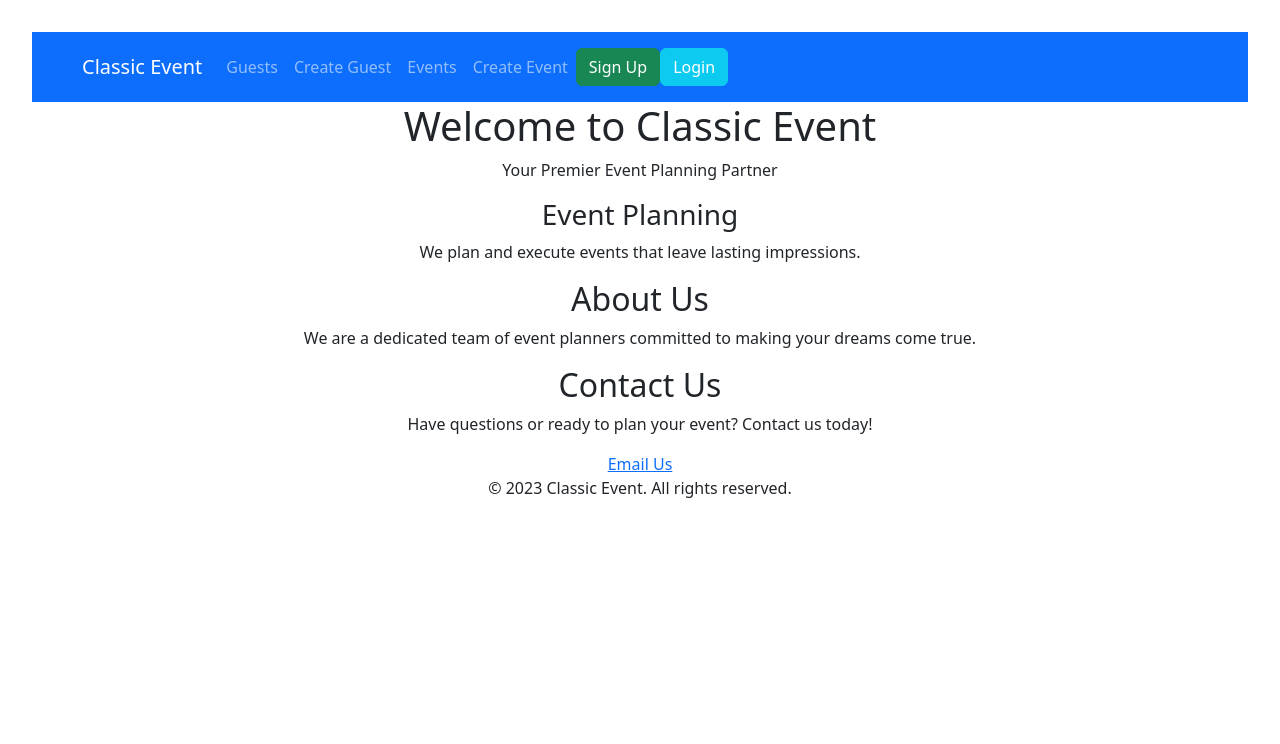
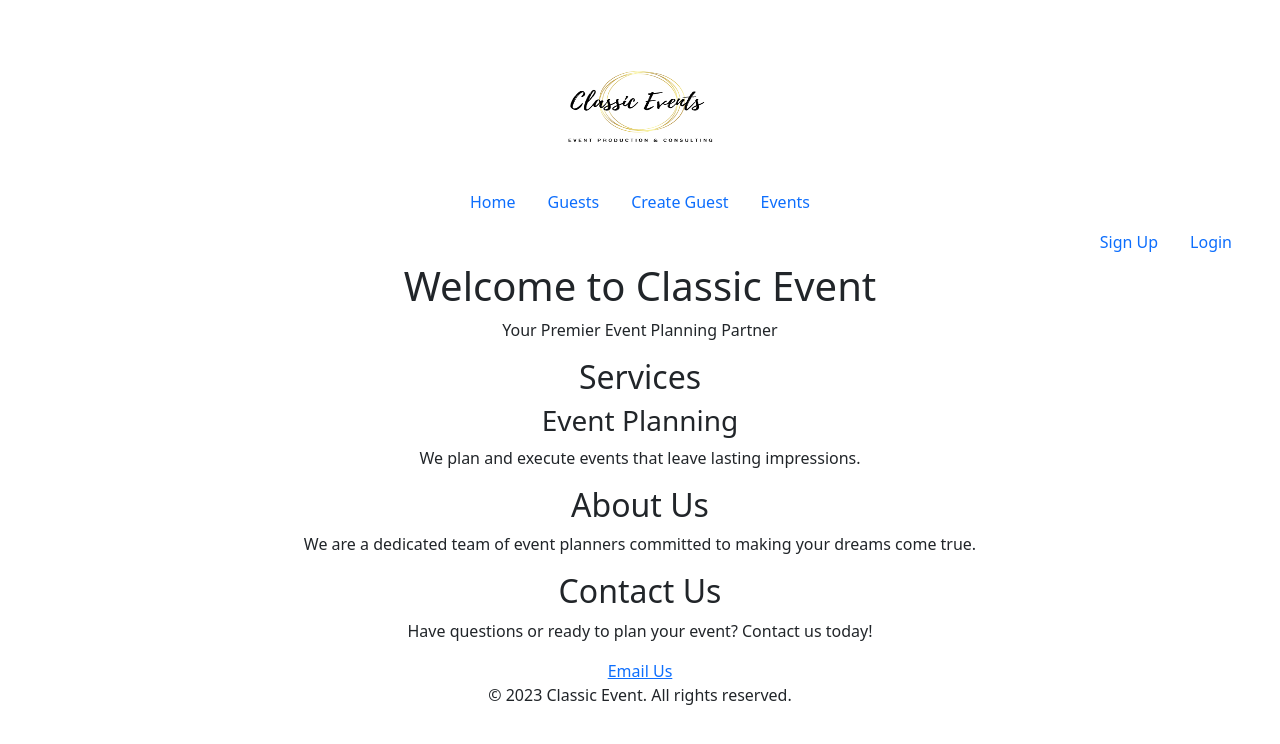
Before and after one commit to CycloneJ1/classic-event-frontend, a React (Vite) app: page / in a window 1280 px wide. Shown: the top 744 px of the page. Built offline with nearby package versions, Linux system fonts and the light colour scheme; no server answers.

Commit message:
addbootstrap to the navbar / logo / homepage - still busy

```diff
--- a/src/components/Navbar.jsx
+++ b/src/components/Navbar.jsx
@@ -1,75 +1,82 @@
 import { Link } from "react-router-dom";
 import { useContext } from "react";
 import { AuthContext } from "../context/auth.context";
+import Nav from 'react-bootstrap/Nav';
+import Col from 'react-bootstrap/Col';
+import Container from 'react-bootstrap/Container';
+import Image from 'react-bootstrap/Image';
+import Row from 'react-bootstrap/Row';
+import ImageSrc from "../images/classiceventlogo.png"; // Adjust the path as needed
+
+
 
 function Navbar() {
   const { isLoggedIn, user, logOutUser } = useContext(AuthContext);
 
   return (
-    <nav className="navbar navbar-expand-lg navbar-dark bg-primary">
-      <div className="container">
-        <Link className="navbar-brand" to="/">
-          Classic Event
-        </Link>
-        <button
-          className="navbar-toggler"
-          type="button"
-          data-bs-toggle="collapse"
-          data-bs-target="#navbarNav"
-          aria-controls="navbarNav"
-          aria-expanded="false"
-          aria-label="Toggle navigation"
-        >
-          <span className="navbar-toggler-icon"></span>
-        </button>
-        <div className="collapse navbar-collapse" id="navbarNav">
-          <ul className="navbar-nav ml-auto">
-            <li className="nav-item">
-              <Link className="nav-link" to="/guests">
+    <>
+
+      <div>
+        <Image src={ImageSrc} style={{ width: "200px", height: "150px" }} rounded />
+      </div>
+
+      <Nav className="justify-content-center" activeKey="/">
+        <Nav.Item>
+          <Nav.Link as={Link} to="/">
+            Home
+          </Nav.Link>
+        </Nav.Item>
+        <Nav.Item>
+          <Nav.Link as={Link} to="/guests">
             Guests
-              </Link>
-            </li>
-            <li className="nav-item">
-              <Link className="nav-link" to="/guests/create">
+          </Nav.Link>
+        </Nav.Item>
+        <Nav.Item>
+            <Nav.Link as={Link} to="/guests/create">
               Create Guest
-              </Link>
-            </li>
-            <li className="nav-item">
-              <Link className="nav-link" to="/events">
+            </Nav.Link>
+          </Nav.Item>
+        <Nav.Item>
+          <Nav.Link as={Link} to="/events">
             Events
-              </Link>
-            </li>
-            <li className="nav-item">
-              <Link className="nav-link" to="/events/create">
+          </Nav.Link>
+        </Nav.Item>
+        {isLoggedIn && (
+          <Nav.Item>
+            <Nav.Link as={Link} to="/events/create">
               Create Event
-              </Link>
-            </li>
-          </ul>
-          <div className="navbar-text">
+            </Nav.Link>
+          </Nav.Item>
+        )}
+      </Nav>
+
+
+      <Nav className="justify-content-end" activeKey="/">
+        <Nav.Item>
           {isLoggedIn ? (
-              <div className="d-flex align-items-center">
-                <span className="text-light mr-2">Welcome, {user && user.name}</span>
-                <button
-                  className="btn btn-outline-light"
-                  onClick={logOutUser}
-                >
+            <Nav.Link>
+              Welcome, {user && user.name}
+            </Nav.Link>
+          ) : (
+            <Nav.Link as={Link} to="/auth/signup">
+              Sign Up
+            </Nav.Link>
+          )}
+        </Nav.Item>
+        <Nav.Item>
+          {isLoggedIn ? (
+            <Nav.Link onClick={logOutUser}>
               Logout
-                </button>
-              </div>
+            </Nav.Link>
           ) : (
-              <div className="d-flex">
-                <Link to="/auth/signup" className="btn btn-success mr-2">
-                  Sign Up
-                </Link>
-                <Link to="/auth/login" className="btn btn-info">
+            <Nav.Link as={Link} to="/auth/login">
               Login
-                </Link>
-              </div>
+            </Nav.Link>
           )}
-          </div>
-        </div>
-      </div>
-    </nav>
+        </Nav.Item>
+
+      </Nav>
+    </>
   );
 }
 
--- a/src/pages/GuestList.jsx
+++ b/src/pages/GuestList.jsx
@@ -7,7 +7,7 @@ function GuestList() {
   const [guests, setGuests] = useState([]);
   const [title, setTitle] = useState(""); // Assuming you have title and description state
   const [description, setDescription] = useState("");
-  const [imageUrl, setImageUrl] = useState("")
+  // const [imageUrl, setImageUrl] = useState("")
 
   const getAllGuests = () => {
     const storedToken = localStorage.getItem("authToken");
@@ -26,7 +26,7 @@ function GuestList() {
     const requestBody = {
       title: title,
       description: description,
-      imageUrl: imageUrl,
+      // imageUrl: imageUrl,
     };
 
     axios
@@ -37,7 +37,7 @@ function GuestList() {
         // Reset the state
         setTitle("");
         setDescription("");
-        setImageUrl("")
+        // setImageUrl("")
         getAllGuests(); // Refresh the guest list
       })
       .catch((error) => console.log(error));
--- a/src/pages/HomePage.jsx
+++ b/src/pages/HomePage.jsx
@@ -1,34 +1,41 @@
+import React from 'react';
+import { Container, Row, Col, Navbar, Nav } from 'react-bootstrap';
+
 function HomePage() {
   return (
-    <div className="App">
-      <section className="hero">
-        <div className="hero-content">
+    <div>
+       <Container>
           <h1>Welcome to Classic Event</h1>
           <p>Your Premier Event Planning Partner</p>
-        </div>
-      </section>
+        </Container>
 
-      <section className="services" id="services">
-        <h2></h2>
-        <div className="service">
-          <h3>Event Planning</h3>
-          <p>We plan and execute events that leave lasting impressions.</p>
-        </div>
-      </section>
 
-      <section className="about" id="about">
+      <Container className="services" id="services">
+        <h2>Services</h2>
+        <Row>
+          <Col>
+            <h3>Event Planning</h3>
+            <p>We plan and execute events that leave lasting impressions.</p>
+          </Col>
+          {/* Add more service columns here */}
+        </Row>
+      </Container>
+
+      <Container className="about" id="about">
         <h2>About Us</h2>
         <p>We are a dedicated team of event planners committed to making your dreams come true.</p>
-      </section>
+      </Container>
 
-      <section className="contact" id="contact">
+      <Container className="contact" id="contact">
         <h2>Contact Us</h2>
         <p>Have questions or ready to plan your event? Contact us today!</p>
         <a href="mailto:contact@classicevent.com" className="contact-button">Email Us</a>
-      </section>
+      </Container>
 
       <footer className="footer">
-        <p>&copy; 2023 Classic Event. All rights reserved.</p>
+        <Container>
+          <p>&copy; {new Date().getFullYear()} Classic Event. All rights reserved.</p>
+        </Container>
       </footer>
     </div>
   );
```
Also changed, not shown: src/images/classiceventlogo.png (added). Lines whose indentation alone changed are shown as unchanged.
